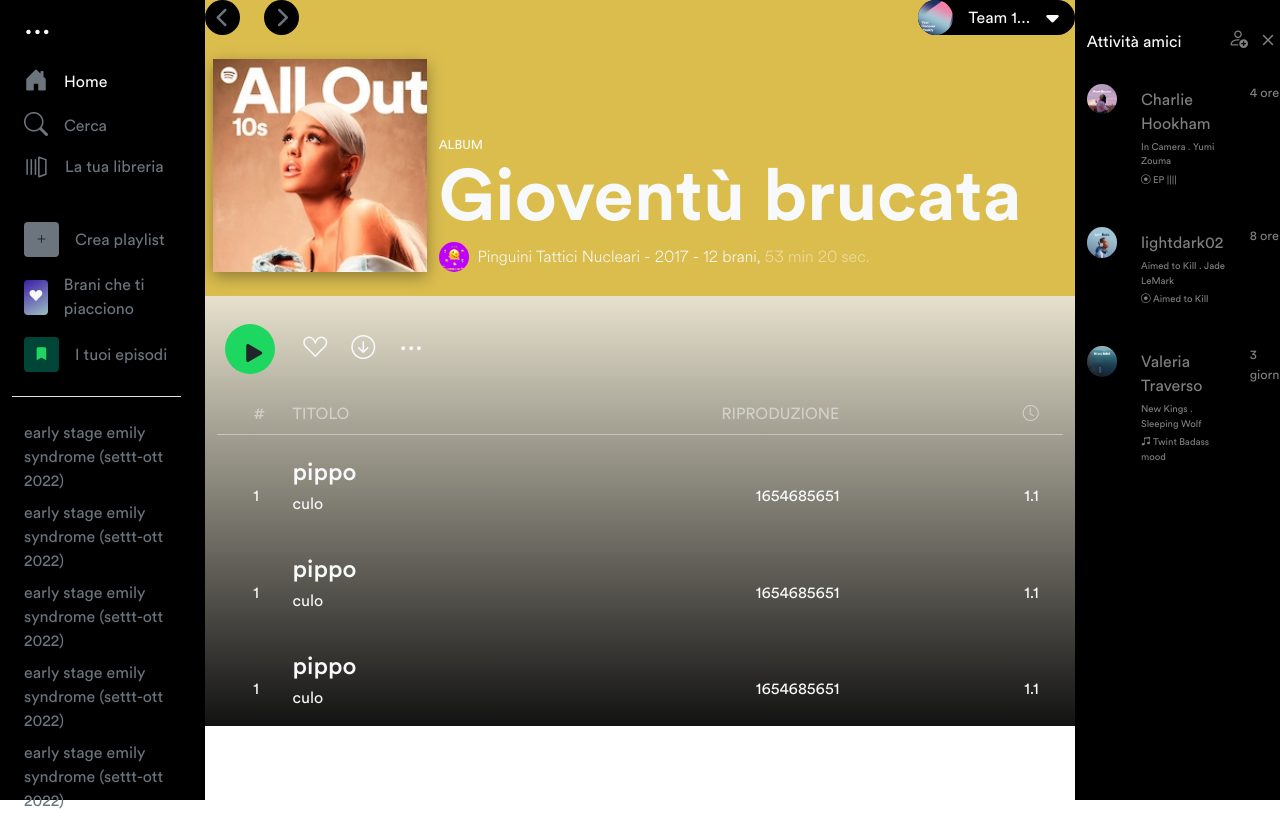
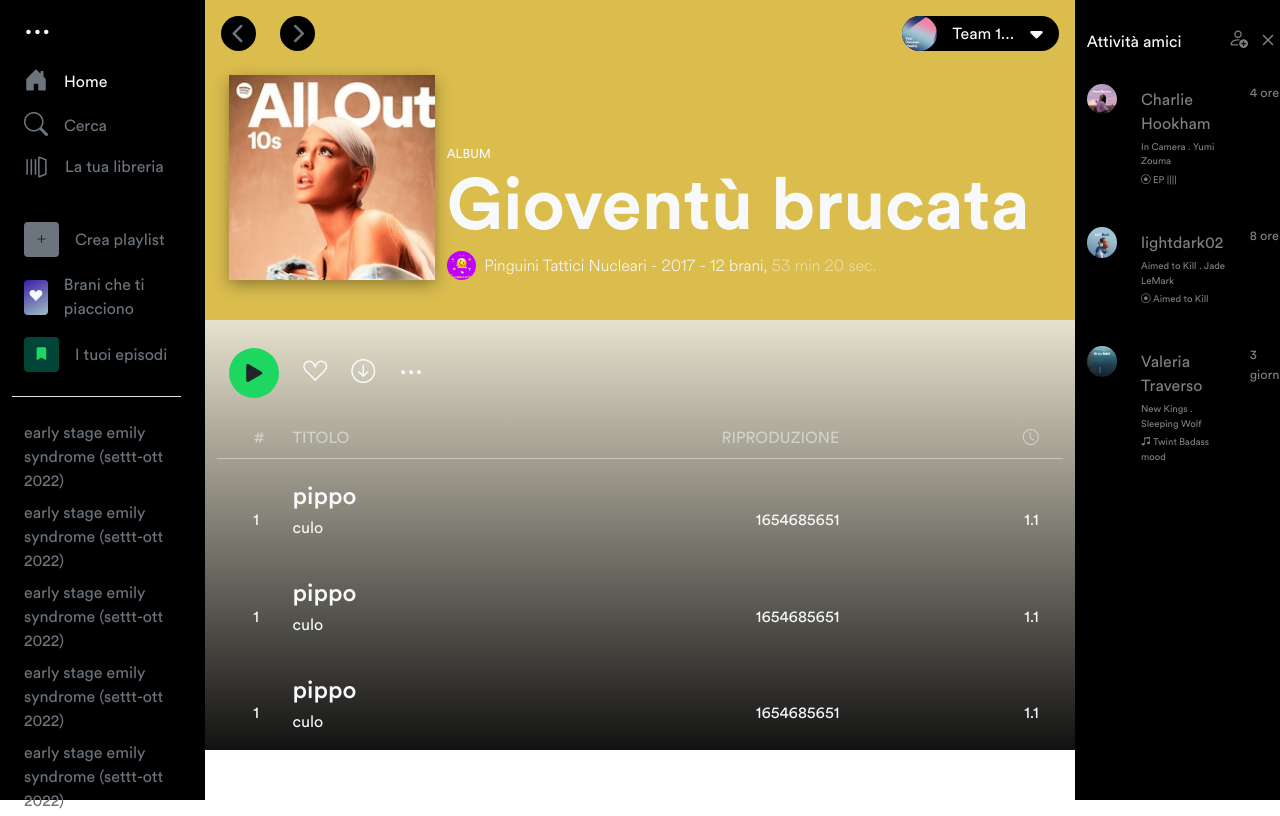
Before and after one commit to enzocesarano/BuildWeek2-Team1, a plain HTML site: page album.html in a window 1280 px wide. Shown: the top 816 px of the page. Drawn offline with nearby package versions, Linux system fonts and the light colour scheme.

Commit message:
commit change button

```diff
--- a/album.html
+++ b/album.html
@@ -124,7 +124,7 @@
 
                 <div id="center" class="col px-0 text-light vh-100">
                     <div class="sfondoDinamico">
-                        <div class="row row-cols-1">
+                        <div class="row row-cols-1 p-3">
                             <div class="col d-flex justify-content-between mb-3">
                                 <div class="d-flex">
                                     <div
@@ -188,7 +188,7 @@
                                 <div class="col d-flex align-items-center">
                                     <div class="me-4 btn-round">
                                         <button type="submit" class="btn bgSpoty w-100 h-100 rounded-circle me-2">
-                                            <i class="bi bi-play-fill fs-2 text-center mb-1"></i></button>
+                                            <i class="bi bi-play-fill fs-2 text-center mt-1"></i></button>
                                     </div>
                                     <div class="me-4">
                                         <i class="bi bi-suit-heart icon-spotify-album"></i>
--- a/assets/custom-bootstrap/custom-style.scss
+++ b/assets/custom-bootstrap/custom-style.scss
@@ -258,9 +258,7 @@ box-shadow: rgba(0, 0, 0, 0.35) 0px 5px 15px;
 .btn-round{
     width:50px ;
     height: 50px;
-    display: flex;
-    justify-content: center;
-    align-items: center;
+
   }
 
 .sfondoDinamico {
```
Also changed, not shown: assets/custom-bootstrap/custom-style.css.
